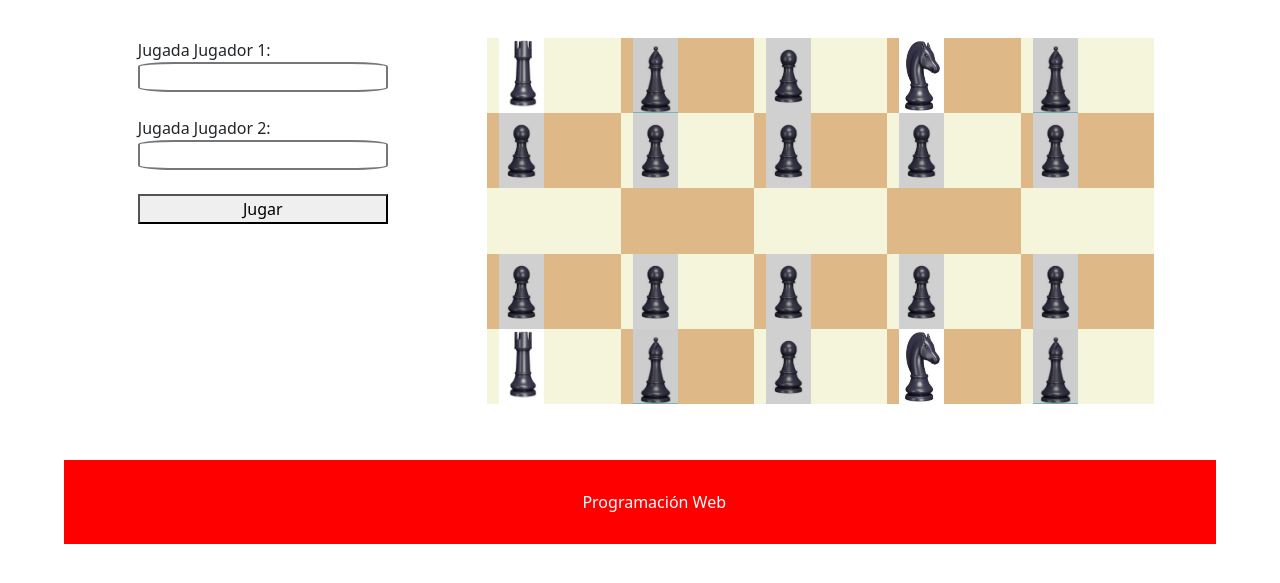
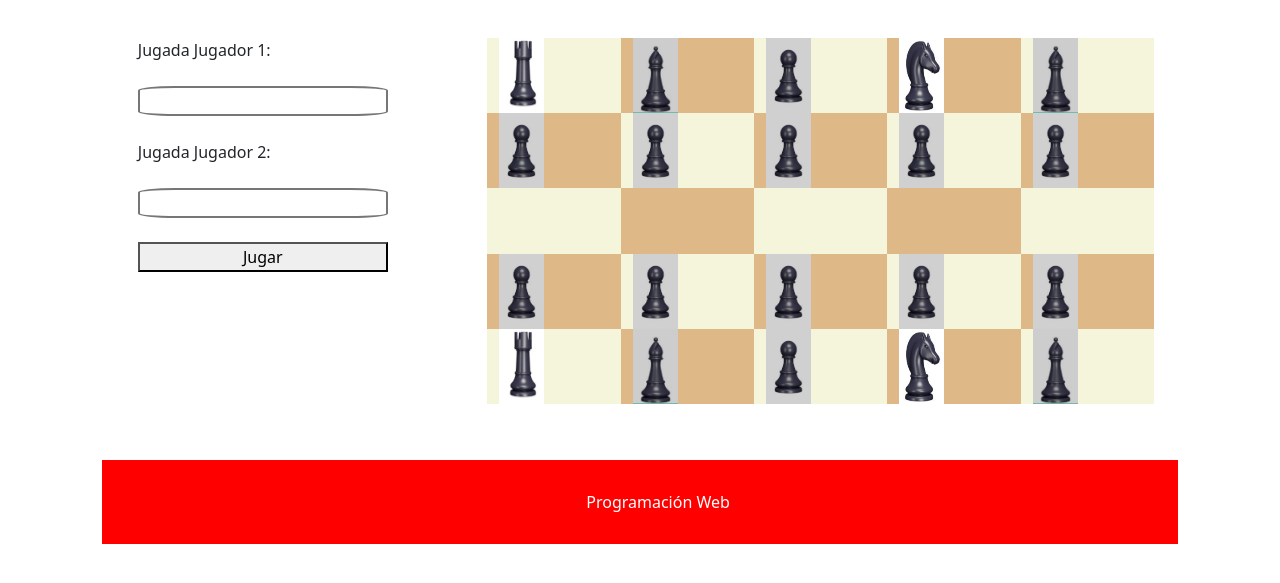
Before and after one commit to RackerH897/Examen1, a plain HTML site: page Preg1/index.html in a window 1280 px wide. Shown: the part 99-682 px from the top of the page. Drawn offline with nearby package versions, Linux system fonts and the light colour scheme.

Commit message:
HTML Finalizado

```diff
--- a/Preg1/estilo.css
+++ b/Preg1/estilo.css
@@ -52,7 +52,6 @@ img{
 }
 
 #divFooter{
-    padding-left: 5%;
-    padding-right: 5%;
-    padding-bottom: 2%;
+    padding-left: 8%;
+    padding-right: 8%;
 }
```
Also changed, not shown: Preg1/index.html (+2 -1 lines).
